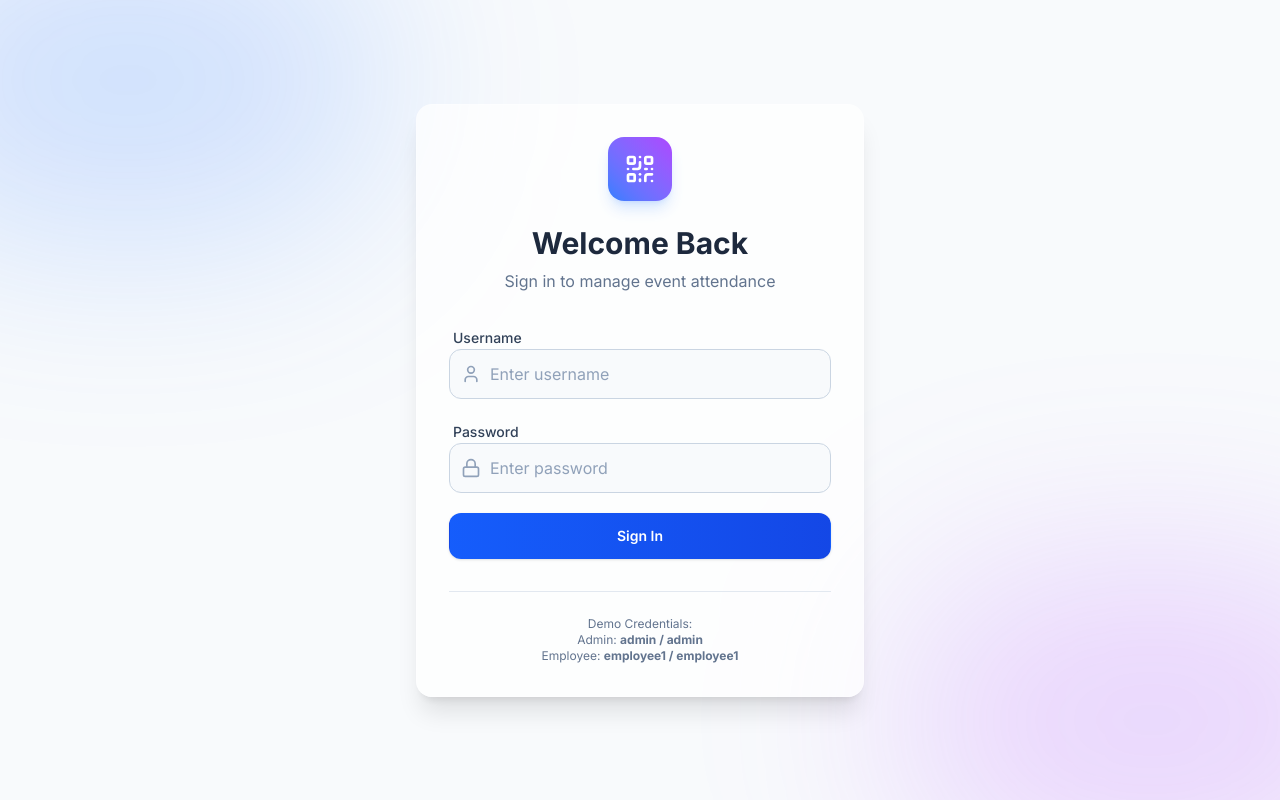
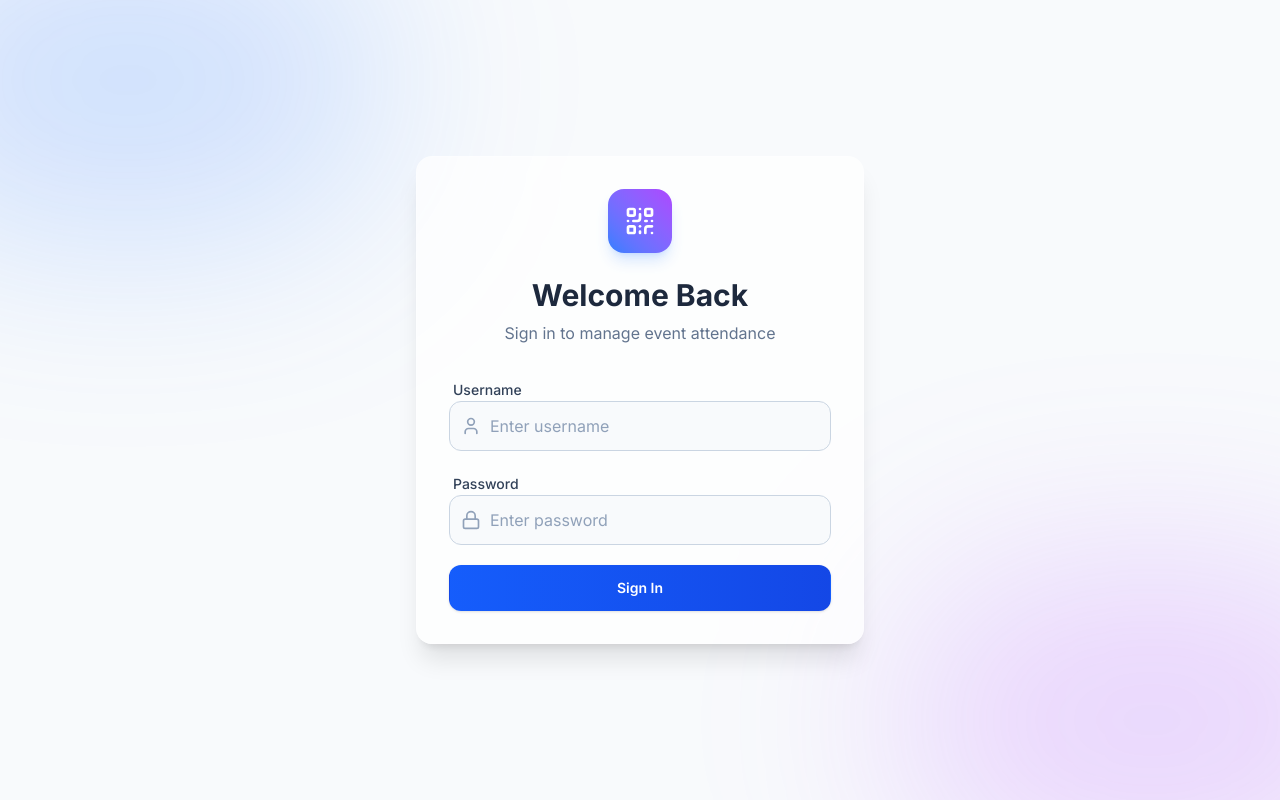
Before and after one commit to siddiqoneplus/event-attendance, a Next.js app: page /login in a window 1280 px wide. Built offline with nearby package versions, Linux system fonts and the light colour scheme.

Commit message:
chore: remove demo credentials from login page

```diff
--- a/src/components/LoginForm.tsx
+++ b/src/components/LoginForm.tsx
@@ -107,14 +107,6 @@ export default function LoginForm() {
             {loading ? <Loader2 className="w-5 h-5 animate-spin" /> : "Sign In"}
           </button>
         </form>
-
-        <div className="mt-8 pt-6 border-t border-slate-200 dark:border-slate-700 w-full text-center">
-          <p className="text-xs text-slate-500 dark:text-slate-400">
-            Demo Credentials:<br />
-            Admin: <b>admin / admin</b><br />
-            Employee: <b>employee1 / employee1</b>
-          </p>
-        </div>
       </div>
     </div>
   );
```
